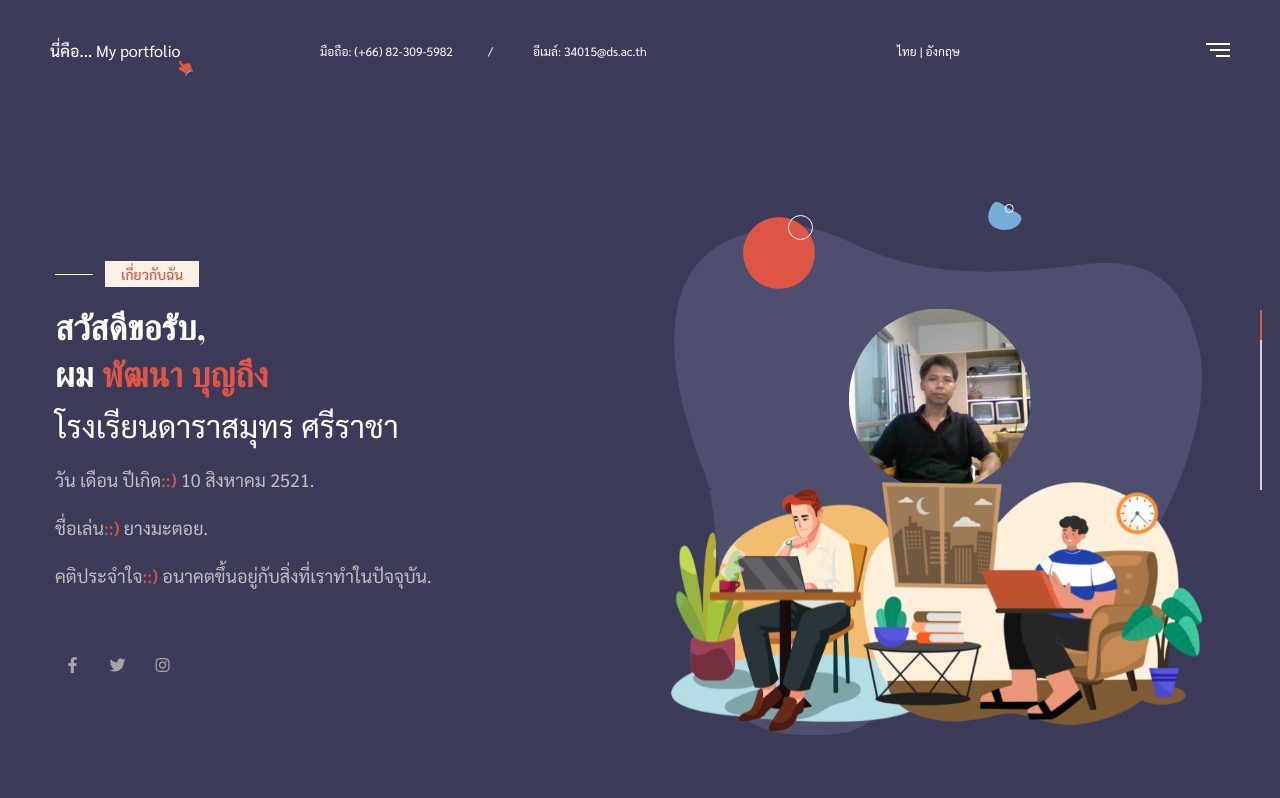
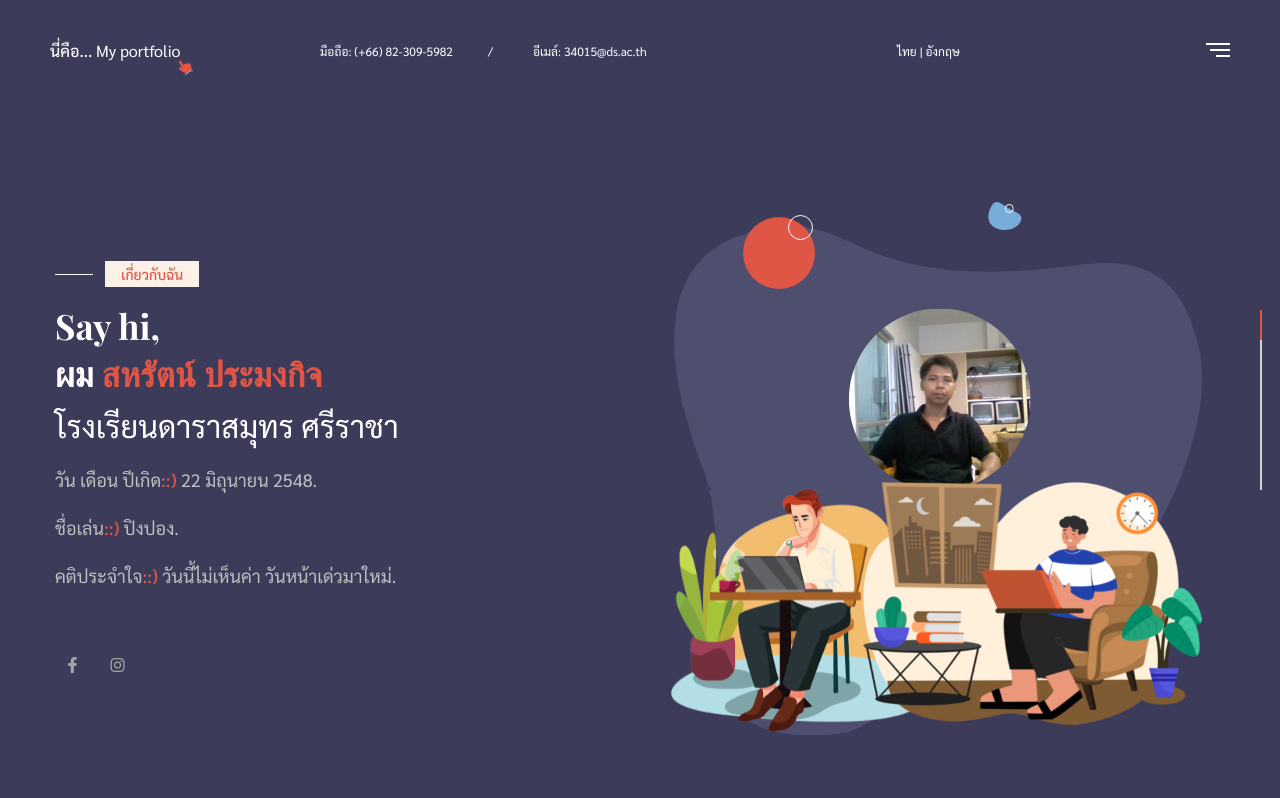
Before and after one commit to ikaris34015/34015, a plain HTML site: page index.html in a window 1280 px wide. Drawn offline with nearby package versions, Linux system fonts and the light colour scheme; a web font is replaced by a local one.

Commit message:
Add files via upload

```diff
--- a/index.html
+++ b/index.html
@@ -93,14 +93,14 @@
                                 <div class="col-lg-5">
                                     <div class="about-content pt-100 rpt-0 animate-element delay5 fadeInUp">
                                         <span class="sub-title mb-15 animate-element delay3 fadeInUp">เกี่ยวกับฉัน</span>
-                                        <h2 class="slide-title animate-element delay5 fadeInUp">สวัสดีขอรับ,<br> ผม <span class="text-typed a-typed a-typed-about" data-text="พัฒนา บุญถึง"></span></h2>
+                                        <h2 class="slide-title animate-element delay5 fadeInUp">Say hi,<br> ผม <span class="text-typed a-typed a-typed-about" data-text="สหรัตน์ ประมงกิจ"></span></h2>
                                         <h3 class="animate-element delay7 fadeInUp">โรงเรียนดาราสมุทร ศรีราชา</h3>
-                                        <p class="animate-element delay8 fadeInUp">วัน เดือน ปีเกิด<b>::)</b>  10 สิงหาคม 2521.</p>
-                                        <p class="animate-element delay8 fadeInUp">ชื่อเล่น<b>::)</b>  ยางมะตอย.</p>
-                                        <p class="animate-element delay8 fadeInUp">คติประจำใจ<b>::)</b>  อนาคตขึ้นอยู่กับสิ่งที่เราทำในปัจจุบัน.</p>
+                                        <p class="animate-element delay8 fadeInUp">วัน เดือน ปีเกิด<b>::)</b>  22 มิถุนายน 2548.</p>
+                                        <p class="animate-element delay8 fadeInUp">ชื่อเล่น<b>::)</b>  ปิงปอง.</p>
+                                        <p class="animate-element delay8 fadeInUp">คติประจำใจ<b>::)</b>  วันนี้ไม่เห็นค่า วันหน้าเด่วมาใหม่.</p>
                                         <div class="social-style-one mt-55 rmt-35 animate-element delay10 fadeInUp">
                                             <a href="https://www.facebook.com/sirachadevelop"><i class="fab fa-facebook-f"></i></a>
-                                            <a href="https://www.twitter.com/sirachadevelop"><i class="fab fa-twitter"></i></a>
+
                                             <a href="https://www.instagram/sirachadevelop"><i class="fab fa-instagram"></i></a>
                                         </div>
                                     </div>
```
